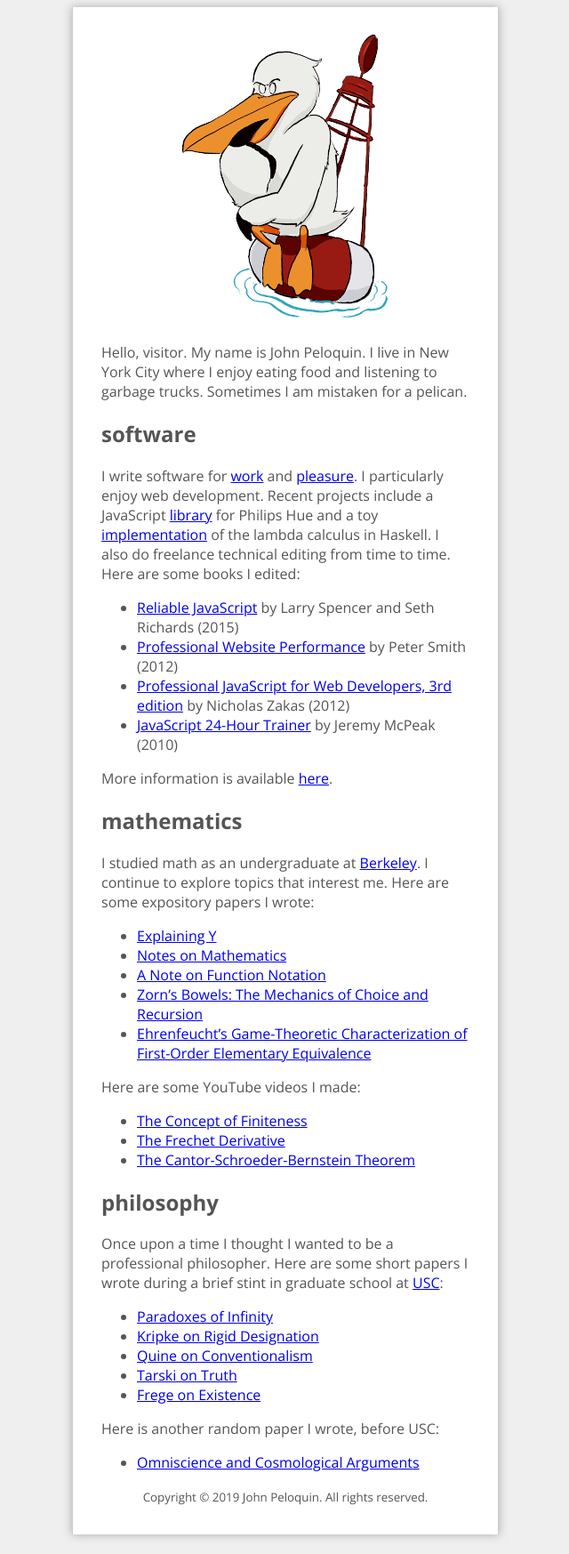
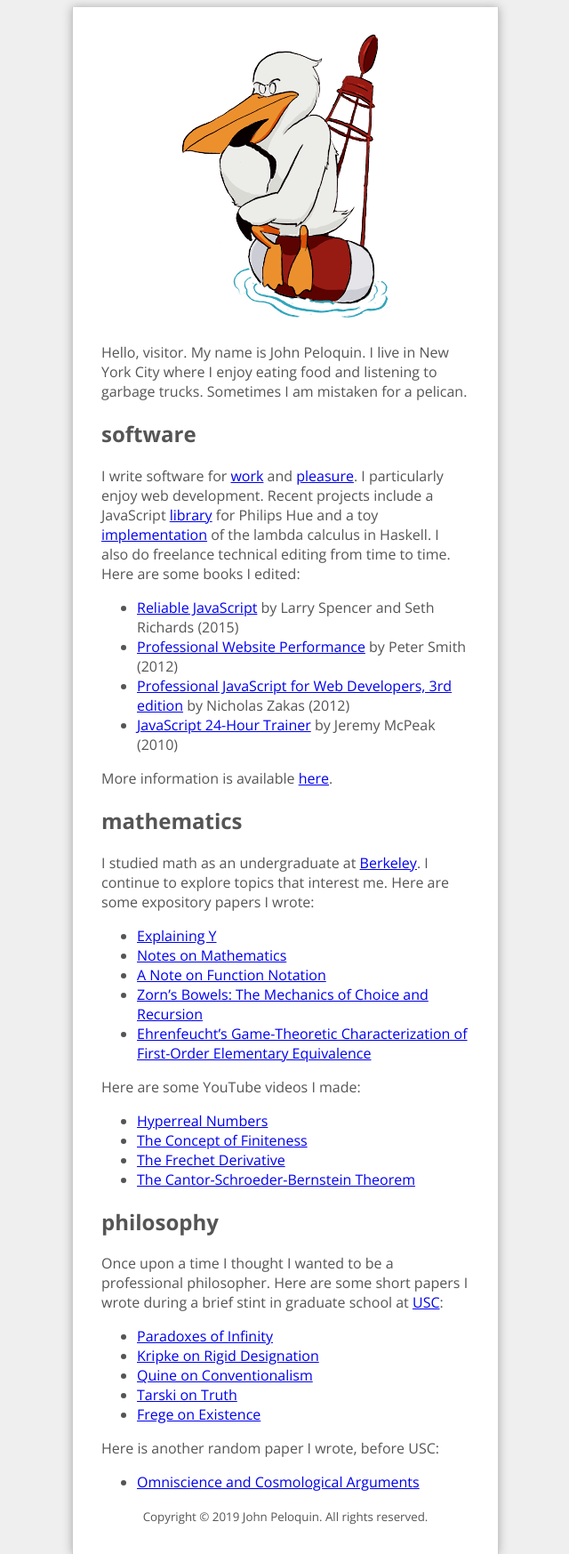
Before and after one commit to blargoner/blargoner.github.com, a Jekyll site: the page built from index.md, in a window 1280 px wide. Shown: the whole page at 89% size, without its empty margins (319-959 px from the left). Built offline with Jekyll 4.4.1, drawn with Linux system fonts in a browser that asks for light colours; a style sheet for code colours, icons or effects is not loaded.

Commit message:
add math vid

```diff
--- a/index.md
+++ b/index.md
@@ -28,6 +28,7 @@ I studied math as an undergraduate at [Berkeley][ucb]. I continue to explore top
 
 Here are some YouTube videos I made:
 
+- [Hyperreal Numbers][math.vid.hyperreals]
 - [The Concept of Finiteness][math.vid.finite]
 - [The Frechet Derivative][math.vid.frechet]
 - [The Cantor-Schroeder-Bernstein Theorem][math.vid.bernstein]
```
Also changed, not shown: other parts of index.md (+1 -0 lines).
